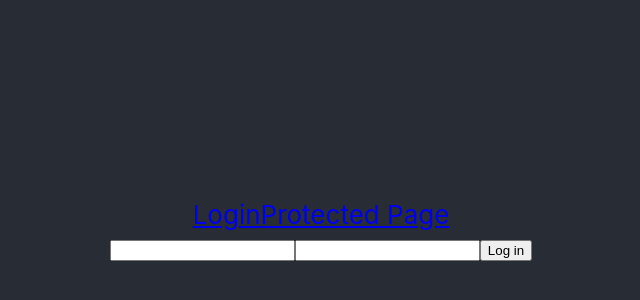
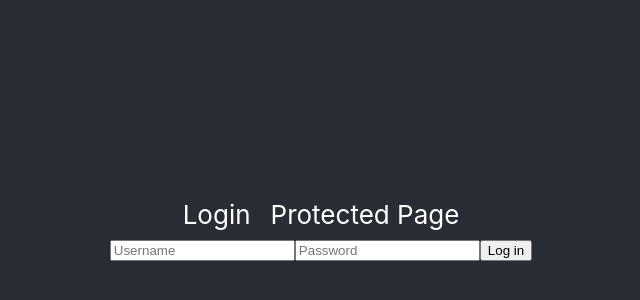
Before and after one commit to johngwells/Auth-Friends, a React (Create React App) app in the folder friends/: page /login in a window 1280 px wide. Shown: the part 170-470 px from the top of the page, without its empty margins (319-959 px from the left). Built offline with nearby package versions, Linux system fonts and the light colour scheme.

Commit message:
css & placeholder for input

```diff
--- a/friends/src/App.css
+++ b/friends/src/App.css
@@ -17,8 +17,14 @@
   color: white;
 }
 
-.App-link {
-  color: #09d3ac;
+a {
+  color: white;
+  margin: 10px;
+  text-decoration: none;
+}
+
+a:hover {
+  color:#09d3ac;
 }
 
 .friend-container {
--- a/friends/src/components/Login.js
+++ b/friends/src/components/Login.js
@@ -40,12 +40,14 @@ class Login extends React.Component {
             name='username'
             value={this.state.credentials.username}
             onChange={this.handleChange}
+            placeholder='Username'
           />
           <input
             type='password'
             name='password'
             value={this.state.credentials.password}
             onChange={this.handleChange}
+            placeholder='Password'
           />
           <button>Log in</button>
         </form>
```
